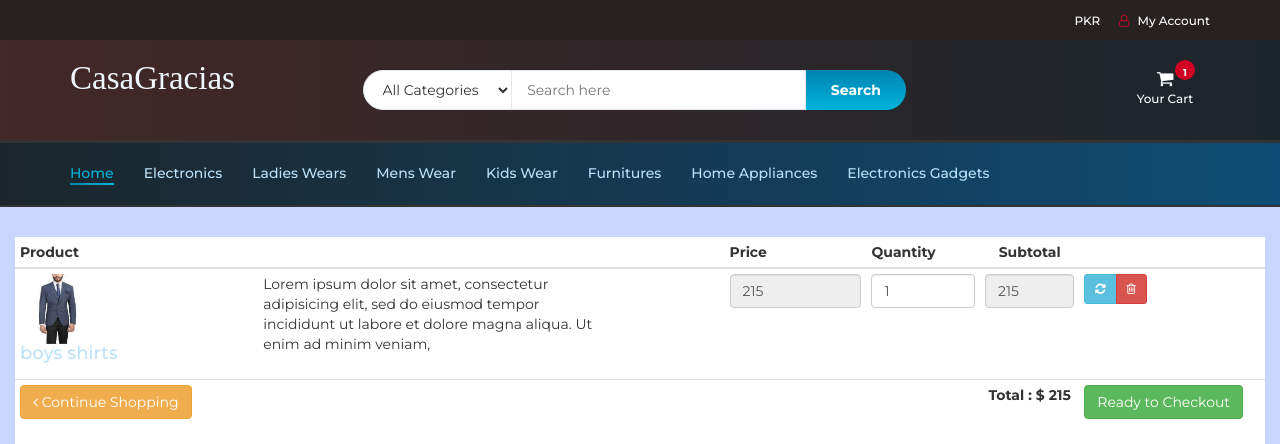
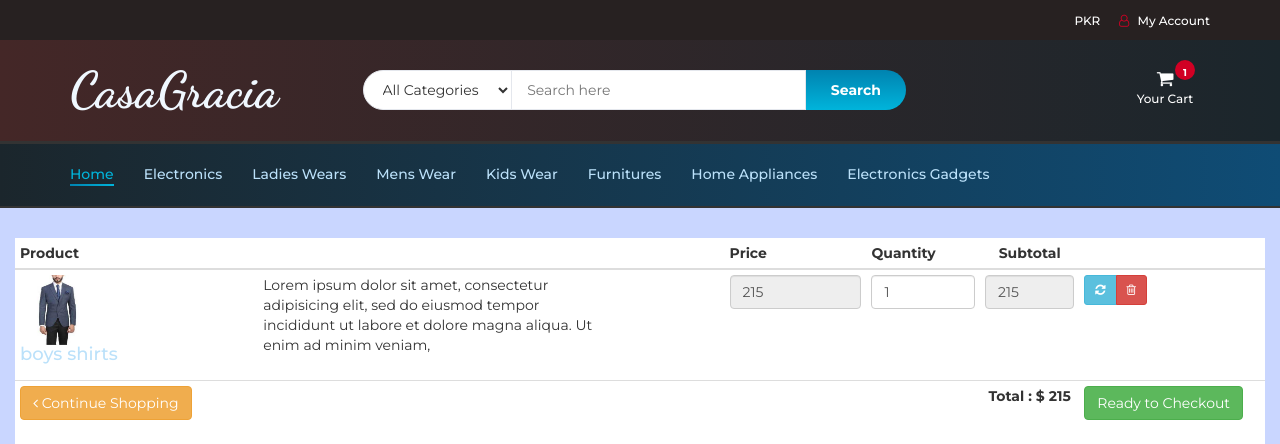
Before and after one commit to Daw-n/Ecomm, a PHP site: page /myfiles/cart.php in a window 1280 px wide. Shown: the top 444 px of the page. Run offline with PHP 8.4, Linux system fonts and the light colour scheme; data comes from the database, SQL or seed files in the repository; some libraries are stand-ins or nearby versions.

Commit message:
Update header.php

```diff
--- a/header.php
+++ b/header.php
@@ -11,10 +11,11 @@
 		<meta name="viewport" content="width=device-width, initial-scale=1">
 		 <!-- The above 3 meta tags *must* come first in the head; any other head content must come *after* these tags -->
 
-		<title>CasaGracias</title>
+		<title>CasaGracia</title>
 
 		<!-- Google font -->
 		<link href="https://fonts.googleapis.com/css?family=Montserrat:400,500,700" rel="stylesheet">
+		<link href="https://fonts.googleapis.com/css2?family=Dancing+Script:wght@700&display=swap" rel="stylesheet">
 
 		<!-- Bootstrap -->
 		<link type="text/css" rel="stylesheet" href="css/bootstrap.min.css"/>
@@ -29,7 +30,7 @@
 		<!-- Font Awesome Icon -->
 		<link rel="stylesheet" href="css/font-awesome.min.css">
 
-		<!-- Custom stlylesheet -->
+		<!-- Custom stylesheet -->
 		<link type="text/css" rel="stylesheet" href="css/style.css"/>
 		<link type="text/css" rel="stylesheet" href="css/accountbtn.css"/>
 
@@ -121,7 +122,7 @@
 				<div class="container">
 
 					<ul class="header-links pull-right">
-						<li><a href="#">PKR</a></li>
+						<li><a href="#"></i> PKR</a></li>
 						<li><?php
                              include "db.php";
                             if(isset($_SESSION["uid"])){
@@ -172,8 +173,8 @@
 						<div class="col-md-3">
 							<div class="header-logo">
 								<a href="#" class="logo">
-								<font style="font-style:normal; font-size: 33px;color: aliceblue;font-family: serif">
-                                        CasaGracias
+								<font style="font-style:normal; font-size: 50px;color: aliceblue;font-family: 'Dancing Script', cursive;">
+                                        CasaGracia
                                     </font>
 
 								</a>
```
